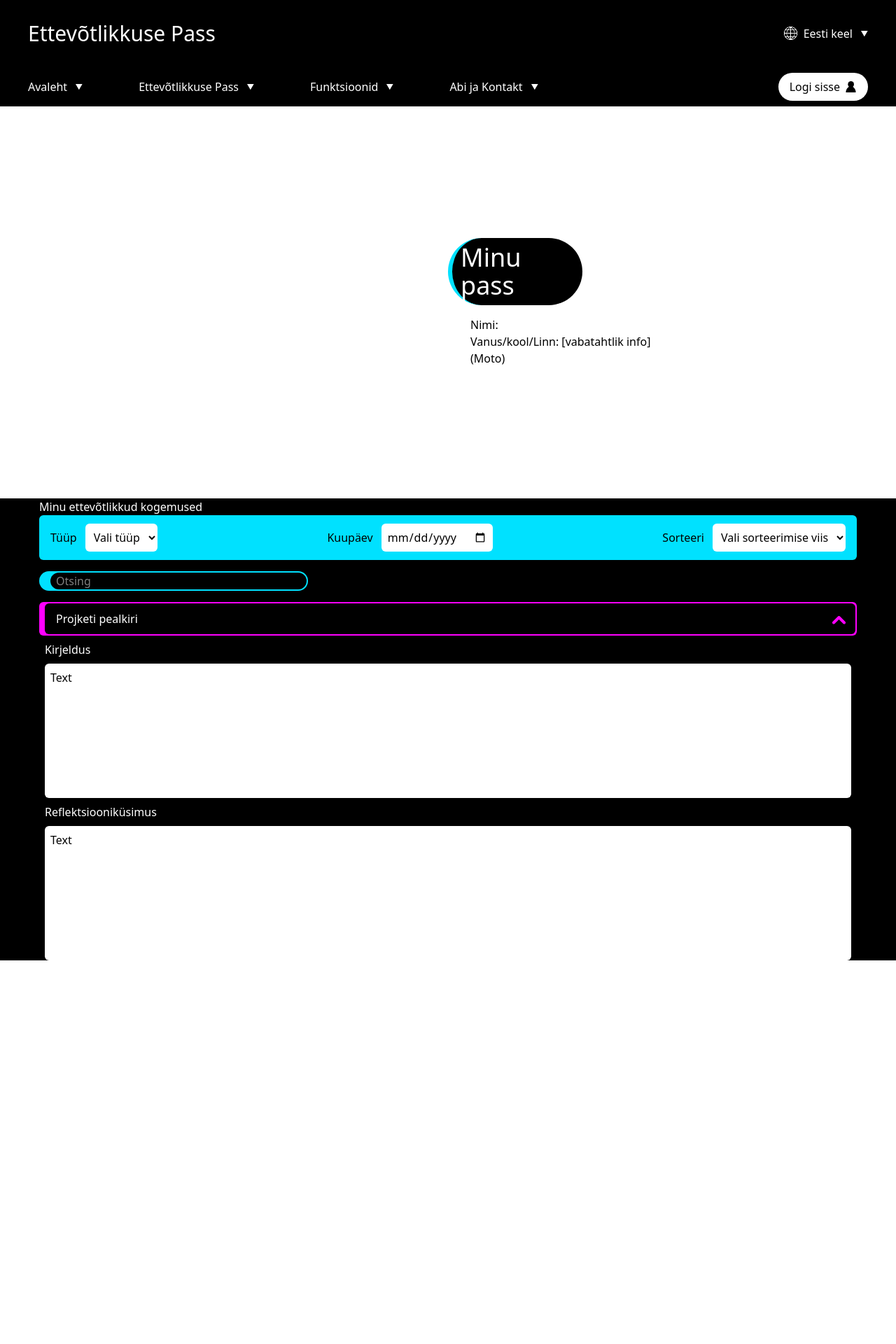
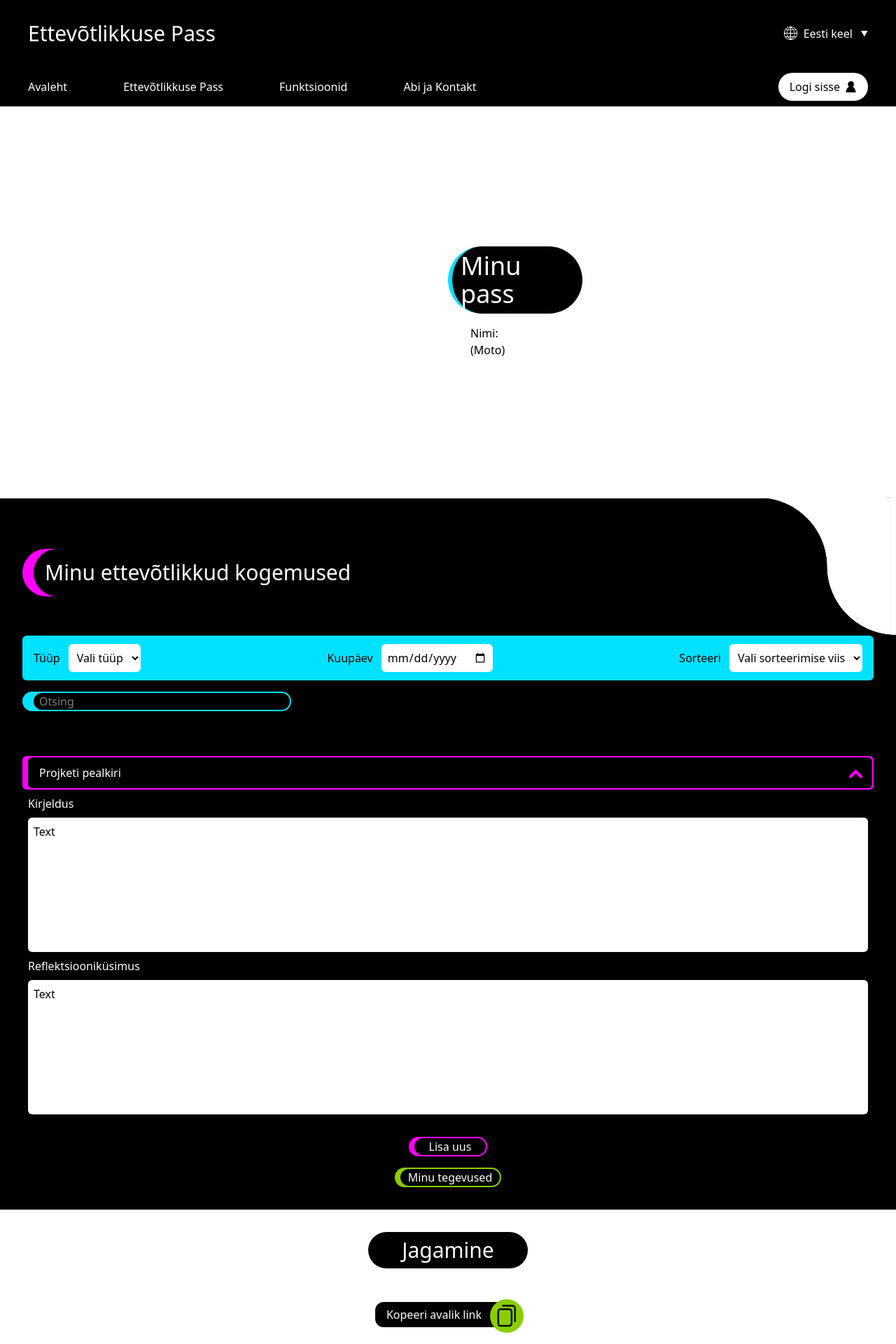
Before and after one commit to F1Zuwu/ettevotlikuse-pass, a React app in the folder frontend/: page /mina/pass in a window 1280 px wide. Shown: the top 1920 px of the page at 70% size. Before the commit the page ends 1372 px from the top, so only its background shows below. Built offline with nearby package versions, Linux system fonts and the light colour scheme; no server answers; the HTML template or start-up script is replaced by a standard one.

Commit message:
Minu pass leht + tegevuse lisamise leht

```diff
--- a/frontend/src/components/Navbar.jsx
+++ b/frontend/src/components/Navbar.jsx
@@ -1,6 +1,25 @@
+import { useEffect, useState } from "react";
 import langIco from "../assets/icons/lang.png"
+import { API_BASE_URL } from "../API";
 
 const Navbar = () => {
+    const [user, setUser] = useState(null);
+    useEffect(() => {
+        fetch(API_BASE_URL + "/api/user/profile", {
+            method: "GET",
+            headers: {
+                "Content-Type": "application/json",
+                "Authorization": `Bearer ${localStorage.getItem("token")}`,
+            },
+        })
+            .then((response) => response.json())
+            .then((data) => {
+                console.log(data)
+                if (data.success) {
+                    setUser(data.user);
+                }
+            })
+    }, [])
     return (
         <div class="bg-black text-white">
             <div class="h-24 flex items-center px-10">
@@ -17,30 +36,30 @@ const Navbar = () => {
             <div class="px-10 py-4 flex gap-20 relative">
                 <div class="flex items-center cursor-pointer" onClick={() => window.location.href = "/"}>
                     <a>Avaleht</a>
-                    <svg class="ml-3" xmlns="http://www.w3.org/2000/svg" width="10" height="9" viewBox="0 0 10 9" fill="none">
-                        <path d="M4.82053 8.34939L9.64106 -2.86102e-06H1.00136e-05L4.82053 8.34939Z" fill="white" />
-                    </svg>
                 </div>
                 <div class="flex items-center cursor-pointer" onClick={() => window.location.href = "/info"}>
                     <a>Ettevõtlikkuse Pass</a>
-                    <svg class="ml-3" xmlns="http://www.w3.org/2000/svg" width="10" height="9" viewBox="0 0 10 9" fill="none">
-                        <path d="M4.82053 8.34939L9.64106 -2.86102e-06H1.00136e-05L4.82053 8.34939Z" fill="white" />
-                    </svg>
                 </div>
-                <div class="flex items-center cursor-pointer" onClick={() => window.location.href ="/funktsioonid"}>
+                {user && (
+                    <div class="flex items-center cursor-pointer" onClick={() => window.location.href = "/mina/pass"}>
+                        <a>Minu pass</a>
+                    </div>
+                )}
+                <div class="flex items-center cursor-pointer" onClick={() => window.location.href = "/funktsioonid"}>
                     <a>Funktsioonid</a>
-                    <svg class="ml-3" xmlns="http://www.w3.org/2000/svg" width="10" height="9" viewBox="0 0 10 9" fill="none">
-                        <path d="M4.82053 8.34939L9.64106 -2.86102e-06H1.00136e-05L4.82053 8.34939Z" fill="white" />
-                    </svg>
                 </div>
                 <div class="flex items-center cursor-pointer" onClick={() => window.location.href = "/abi"}>
                     <a>Abi ja Kontakt</a>
-                    <svg class="ml-3" xmlns="http://www.w3.org/2000/svg" width="10" height="9" viewBox="0 0 10 9" fill="none">
-                        <path d="M4.82053 8.34939L9.64106 -2.86102e-06H1.00136e-05L4.82053 8.34939Z" fill="white" />
-                    </svg>
                 </div>
 
                 <div class="absolute right-10 flex top-2">
+                    {user && (
+                        <svg class="mt-3 cursor-pointer" xmlns="http://www.w3.org/2000/svg" width="17" height="25" viewBox="0 0 17 30" fill="none">
+                            <ellipse cx="8.6857" cy="5.49032" rx="5.21146" ry="5.49032" fill="white" />
+                            <path d="M16.9372 19.2161C16.9372 17.8573 16.7182 16.5118 16.2926 15.2564C15.867 14.0011 15.2432 12.8604 14.4568 11.8996C13.6705 10.9388 12.7369 10.1766 11.7094 9.6566C10.682 9.13661 9.58074 8.86897 8.46862 8.86897C7.35651 8.86897 6.25528 9.13661 5.22782 9.6566C4.20036 10.1766 3.26679 10.9388 2.4804 11.8996C1.69402 12.8604 1.07022 14.0011 0.644635 15.2564C0.219047 16.5118 -9.72242e-08 17.8573 0 19.2161L8.46862 19.2161H16.9372Z" fill="white" />
+                        </svg>
+                    )}
+                    {!user && (
                         <button class="px-4 py-2 bg-white text-black flex items-center gap-2 rounded-full cursor-pointer" onClick={() => window.location.href = "/login"}>
                             <h1 class="mr-6">Logi sisse</h1>
                             <svg class="absolute right-4 top-3" xmlns="http://www.w3.org/2000/svg" width="17" height="25" viewBox="0 0 17 30" fill="none">
@@ -48,6 +67,7 @@ const Navbar = () => {
                                 <path d="M16.9372 19.2161C16.9372 17.8573 16.7182 16.5118 16.2926 15.2564C15.867 14.0011 15.2432 12.8604 14.4568 11.8996C13.6705 10.9388 12.7369 10.1766 11.7094 9.6566C10.682 9.13661 9.58074 8.86897 8.46862 8.86897C7.35651 8.86897 6.25528 9.13661 5.22782 9.6566C4.20036 10.1766 3.26679 10.9388 2.4804 11.8996C1.69402 12.8604 1.07022 14.0011 0.644635 15.2564C0.219047 16.5118 -9.72242e-08 17.8573 0 19.2161L8.46862 19.2161H16.9372Z" fill="black" />
                             </svg>
                         </button>
+                    )}
                 </div>
             </div>
         </div>
--- /dev/null
+++ b/frontend/src/container/Opilane/LisaTegevus.jsx
@@ -0,0 +1,95 @@
+import Footer from "../../components/Footer";
+import Navbar from "../../components/Navbar";
+
+const ActionButton = ({ label, accent = "bg-main-pink" }) => {
+    return (
+        <button className={`rounded-full p-px ${accent}`}>
+            <span className={`block ${accent} rounded-full p-px pl-2`}>
+                <span className="block rounded-full bg-black text-white text-[30px] leading-none px-6 py-2.25">
+                    {label}
+                </span>
+            </span>
+        </button>
+    );
+};
+
+const LisaTegevus = () => {
+    return (
+        <div className="bg-[#efefef] min-h-screen">
+            <Navbar />
+
+            <main>
+                <section className="max-w-7xl mx-auto px-6 py-14">
+                    <h1 className="text-center text-[72px] font-bold text-black">Lisage uus tegevus</h1>
+                    <div className="h-0.5 bg-[#9b9b9b] mt-14" />
+                </section>
+
+                <section className="bg-black text-white">
+                    <div className="max-w-7xl mx-auto px-8 pt-16 pb-28">
+                        <div className="grid grid-cols-12 gap-x-8 gap-y-10">
+                            <div className="col-span-12 md:col-span-5">
+                                <label className="block text-[28px] mb-3">Tegevuse nimi</label>
+                                <input type="text" className="w-full h-13 rounded-[10px] bg-[#ebebeb] text-black px-4 text-[24px] outline-none" />
+                            </div>
+
+                            <div className="col-span-12 md:col-span-3">
+                                <label className="block text-[28px] mb-3">Kuupäev</label>
+                                <input type="date" className="w-full h-13 rounded-[10px] bg-[#ebebeb] text-black px-4 text-[24px] outline-none" />
+                            </div>
+
+                            <div className="col-span-12 md:col-span-4">
+                                <label className="block text-[28px] mb-3">Tüüp</label>
+                                <div className="relative">
+                                    <select className="w-full h-13 rounded-[10px] bg-[#ebebeb] text-black px-4 pr-10 text-[24px] outline-none appearance-none">
+                                        <option></option>
+                                        <option>Projekt</option>
+                                        <option>Koolitus</option>
+                                        <option>Vabatahtlik töö</option>
+                                        <option>Muu</option>
+                                    </select>
+                                    <svg className="absolute right-4 top-1/2 -translate-y-1/2 pointer-events-none" xmlns="http://www.w3.org/2000/svg" width="20" height="12" viewBox="0 0 20 12" fill="none">
+                                        <path d="M2 2L10 10L18 2" stroke="black" strokeWidth="2.5" strokeLinecap="round" strokeLinejoin="round" />
+                                    </svg>
+                                </div>
+                            </div>
+
+                            <div className="col-span-12 md:col-span-5">
+                                <label className="block text-[28px] mb-3">Kirjeldus</label>
+                                <textarea className="w-full h-80 rounded-[10px] bg-[#ebebeb] text-black px-4 py-3 text-[24px] outline-none resize-none" />
+                            </div>
+
+                            <div className="col-span-12 md:col-span-7 space-y-5">
+                                <div>
+                                    <label className="block text-[28px] mb-3">Reflektsiooniküsimus</label>
+                                    <textarea className="w-full h-46 rounded-[10px] bg-[#ebebeb] text-black px-4 py-3 text-[24px] outline-none resize-none" />
+                                </div>
+
+                                <div>
+                                    <label className="block text-[28px] mb-3">Saaja email</label>
+                                    <input type="email" className="w-full h-13 rounded-[10px] bg-[#ebebeb] text-black px-4 text-[24px] outline-none" />
+                                </div>
+
+                                <div>
+                                    <label className="block text-[28px] mb-3">Lisage fail/pilt/link</label>
+                                    <input type="file" className="w-full h-13 rounded-[10px] bg-[#ebebeb] text-black px-2 text-[20px] outline-none file:mr-3 file:rounded-full file:border-0 file:bg-main-cyan file:text-black file:px-4 file:py-1.5 file:text-[18px]" />
+                                </div>
+                            </div>
+                        </div>
+
+                        <div className="mt-12 flex flex-wrap items-center gap-4">
+                            <ActionButton label="Salvesta ja saada" accent="bg-main-pink" />
+                            <ActionButton label="Salvesta mustand ja välju" accent="bg-main-green" />
+                            <div className="ml-auto">
+                                <ActionButton label="Kustuta" accent="bg-main-pink" />
+                            </div>
+                        </div>
+                    </div>
+                </section>
+            </main>
+
+            <Footer />
+        </div>
+    );
+};
+
+export default LisaTegevus;
--- a/frontend/src/container/Opilane/MinuPass.jsx
+++ b/frontend/src/container/Opilane/MinuPass.jsx
@@ -1,6 +1,32 @@
 import Navbar from "../../components/Navbar";
+import leenelem from "../../assets/images/LEEN_element_17 1.png";
+import Footer from "../../components/Footer";
+import copyIco from "../../assets/icons/copy.png"
+import { API_BASE_URL } from "../../API";
+import { useEffect, useState } from "react";
 
 const MinuPass = () => {
+    const [user, setUser] = useState(null);
+
+    useEffect(() => {
+        fetch(API_BASE_URL + "/api/user/profile", {
+            method: "GET",
+            headers: {
+                "Content-Type": "application/json",
+                "Authorization": `Bearer ${localStorage.getItem("token")}`,
+            },
+        })
+        .then((response) => response.json())
+        .then((data) => {
+            console.log(data)
+            if(data.success) {
+                setUser(data.user);
+            } else {
+                window.location.href = "/login";
+            }
+        })
+    }, [])
+
     return (
         <div class="">
             <Navbar></Navbar>
@@ -13,14 +39,17 @@ const MinuPass = () => {
                         <h1 class="text-4xl">Minu pass</h1>
                     </div>
                     <div class="ml-8 mt-4">
-                        <h3>Nimi:</h3>
-                        <h3>Vanus/kool/Linn: [vabatahtlik info]</h3>
+                        <h3>Nimi: {user?.name}</h3>
+                        <h3>{user?.birthday}</h3>
                         <h3>(Moto)</h3>
                     </div>
                 </div>
             </div>
-            <div class="bg-black text-white px-14">
-                <h1>Minu ettevõtlikkud kogemused</h1>
+            <div class="bg-black text-white px-8 pt-4 relative">
+                <img src={leenelem} alt="LEEN Element" class="absolute right-0 -top-0.5"></img>
+                <div class="bg-main-pink pl-4 rounded-full mt-14 mb-14">
+                    <h1 class="py-4 bg-black rounded-full pl-4 text-3xl">Minu ettevõtlikkud kogemused</h1>
+                </div>
                 <div class="text-black bg-main-cyan justify-between items-center flex h-16 rounded-md px-4">
                     <div class="flex items-center gap-3">
                         <h1>Tüüp</h1>
@@ -48,7 +77,7 @@ const MinuPass = () => {
                         <input placeholder="Otsing" class="bg-black rounded-full px-2 w-full"></input>
                     </div>
                 </div>
-                <div>
+                <div class="pt-12">
                     <div>
                         <div class="p-0.5 bg-main-pink pl-2 h-12 rounded-md relative">
                             <div class="bg-black h-full rounded-md flex items-center pl-4">
@@ -75,7 +104,27 @@ const MinuPass = () => {
                     </div>
 
                 </div>
+                <div class="flex flex-col items-center gap-4 py-8">
+                    <button class="bg-main-pink rounded-full w-28 p-0.5 pl-2" onClick={() => window.location.href = "/mina/tegevused/lisa"}>
+                        <h1 class="bg-black rounded-full">Lisa uus</h1>
+                    </button>
+                    <button class="bg-main-green rounded-full w-38 p-0.5 pl-2" onClick={() => window.location.href = "/mina/tegevused"}>
+                        <h1 class="bg-black rounded-full">Minu tegevused</h1>
+                    </button>
+                </div>
             </div>
+            <div class="bg-white flex justify-center items-center flex-col py-8">
+                <h1 class="bg-black rounded-full text-3xl text-white p-2 px-12">Jagamine</h1>
+                <div class="flex mt-12">
+                    <button class="flex relative cursor-pointer">
+                        <h1 class="bg-black text-white rounded-xl px-4 py-1.5 pr-14">Kopeeri avalik link</h1>
+                        <div class="bg-main-green rounded-full h-12 absolute -top-1 -right-1 w-12">
+                            <img src={copyIco} alt="Kopeeri" class="p-2" />
+                        </div>
+                    </button>
+                </div>
+            </div>
+            <Footer></Footer>
         </div>
     )
 }
--- a/frontend/src/main.jsx
+++ b/frontend/src/main.jsx
@@ -14,6 +14,7 @@ import Funktsioonid from './container/Frontpage/Funktsioonid';
 import Abi from './container/Frontpage/Abi';
 import MinuPass from './container/Opilane/MinuPass';
 import MinuTegevused from './container/Opilane/MinuTegevused';
+import LisaTegevus from './container/Opilane/LisaTegevus';
 
 const GOOGLE_CLIENT_ID = import.meta.env.VITE_GOOGLE_CLIENT_ID;
 
@@ -31,6 +32,8 @@ root.render(
 
         <Route path='/mina/pass' element={<MinuPass />} />
         <Route path='/mina/tegevused' element={<MinuTegevused />} />
+        <Route path='/mina/tegevused/lisa' element={<LisaTegevus />} />
+
       </Routes>
     </BrowserRouter>
   </GoogleOAuthProvider>
```
Also changed, not shown: frontend/src/assets/icons/copy.png (added), frontend/src/assets/images/LEEN_element_17 1.png (added). Lines whose indentation alone changed are shown as unchanged.
